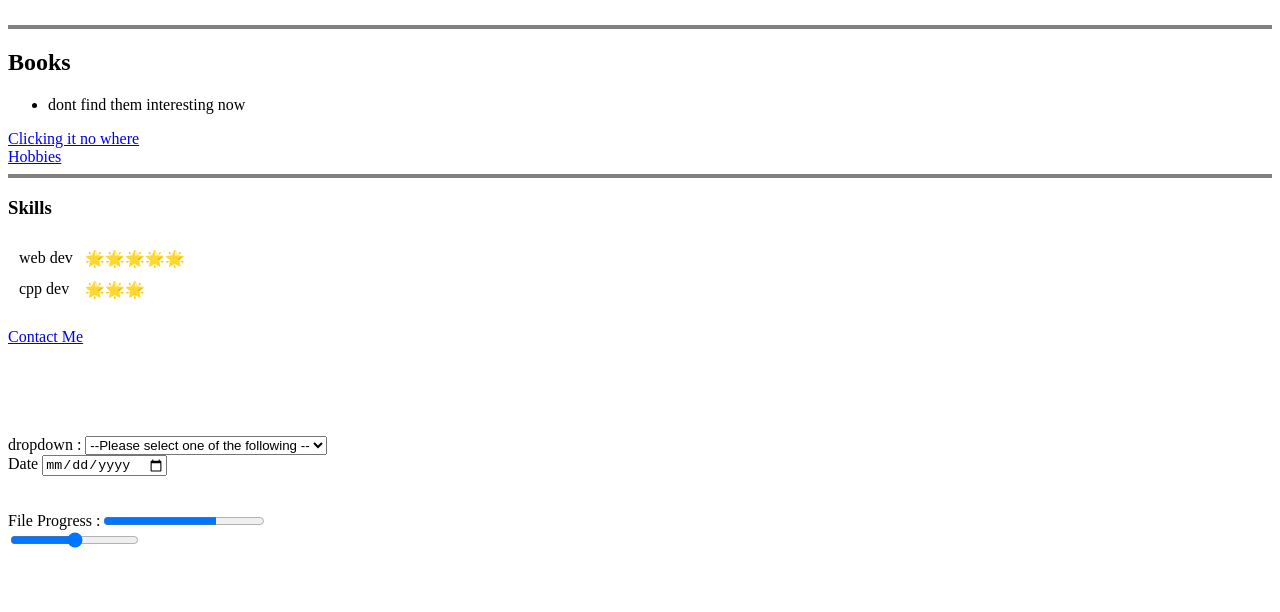
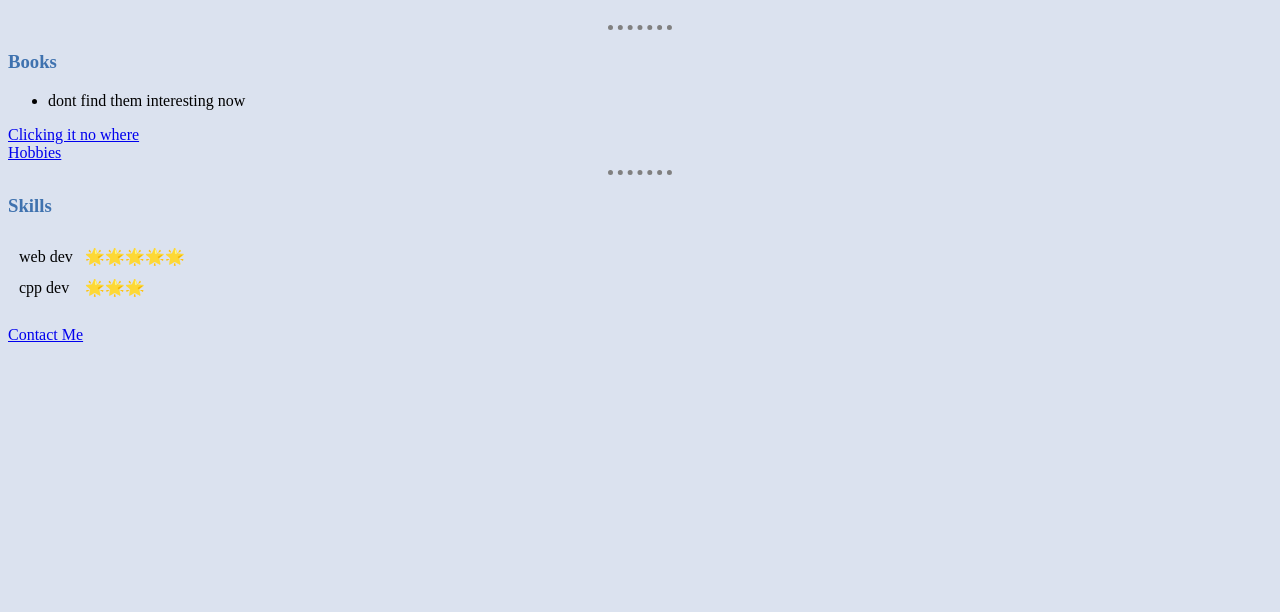
Before and after one commit to nautyvaibhav/basic-website, a plain HTML site: page index.html in a window 1280 px wide. Shown: the part 188-800 px from the top of the page. Drawn offline with Linux system fonts and the light colour scheme.

Commit message:
adding css to pages

```diff
--- a/contact.html
+++ b/contact.html
@@ -5,6 +5,8 @@
     <meta charset="UTF-8">
     <meta name="viewport" content="width=device-width, initial-scale=1.0">
     <title>Contact Me </title>
+    <link rel="stylesheet" href="css/styles.css">
+
 </head>
 
 <body>
--- /dev/null
+++ b/css/styles.css
@@ -0,0 +1,16 @@
+body {
+  background-color: #dbe2ef;
+}
+
+hr {
+  /* background-color: white; */
+  border-style: none;
+  border-top-style: dotted;
+  border-color: grey;
+  border-width: 5px;
+  width: 5%;
+}
+
+h1, h3 {
+  color: #3f72af;
+}
--- a/index.html
+++ b/index.html
@@ -5,12 +5,14 @@
   <meta charset="UTF-8">
   <meta name="viewport" content="width=device-width, initial-scale=1.0">
   <title>personal website</title>
+
+  <link rel="stylesheet" href="css/styles.css">
 </head>
 
 <body>
   <table cellspacing=20px>
     <td>
-      <img src="img.jpg" alt="just a random image" width="250px"></img>
+      <img src="images/img.jpg" alt="just a random image" width="250px"></img>
 
     </td>
     <td>
@@ -28,9 +30,9 @@
 
 
 
-  <hr size="4" noshade="3">
+  <hr size="4">
 
-  <h2>Books</h2>
+  <h3>Books</h3>
   <ul>
     <li>dont find them interesting now</li>
   </ul>
@@ -39,7 +41,7 @@
   <a href="#">Clicking it no where</a><br>
   <a href="hobbies.html">Hobbies</a>
 
-  <hr size="4" noshade="3">
+  <hr size="4">
 
 
   <h3>Skills</h3>
@@ -60,12 +62,12 @@
   <br></br>
   <br></br>
 
-<!--
+  <!--
 drop down
 -->
 
 
-
+  <!--
 <form class="" action="index.html" method="post">
   <label for=""> dropdown  :</label>
   <select class="pet-select" name="pet">
@@ -88,7 +90,7 @@ drop down
 </form>
 
 <!-- this is for range -->
-<input type="range" name="this is range" value="its range">
+  <!-- <input type="range" name="this is range" value="its range"> -->
 
 </body>
 
```
Also changed, not shown: hobbies.html (+2 -0 lines), images/img.jpg (renamed from img.jpg).
